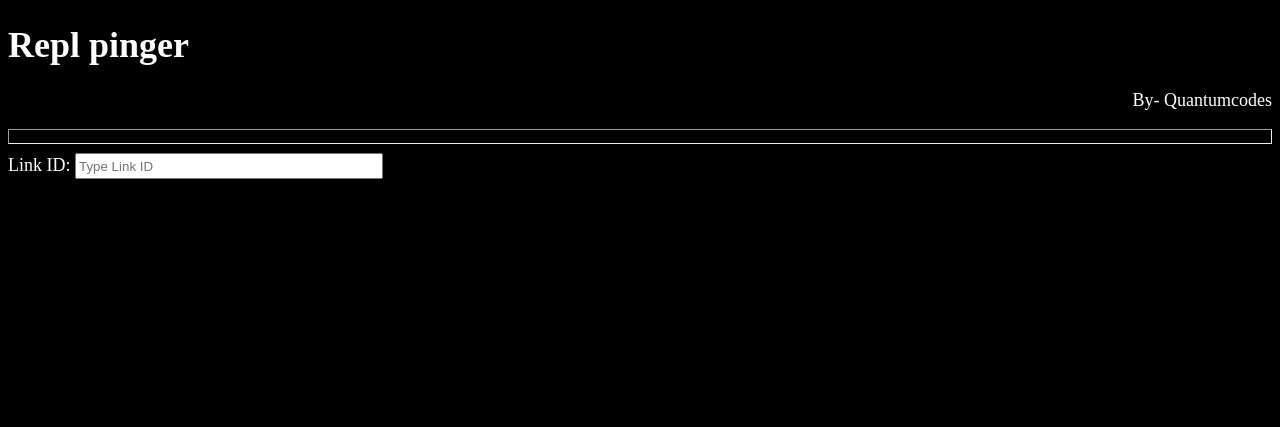
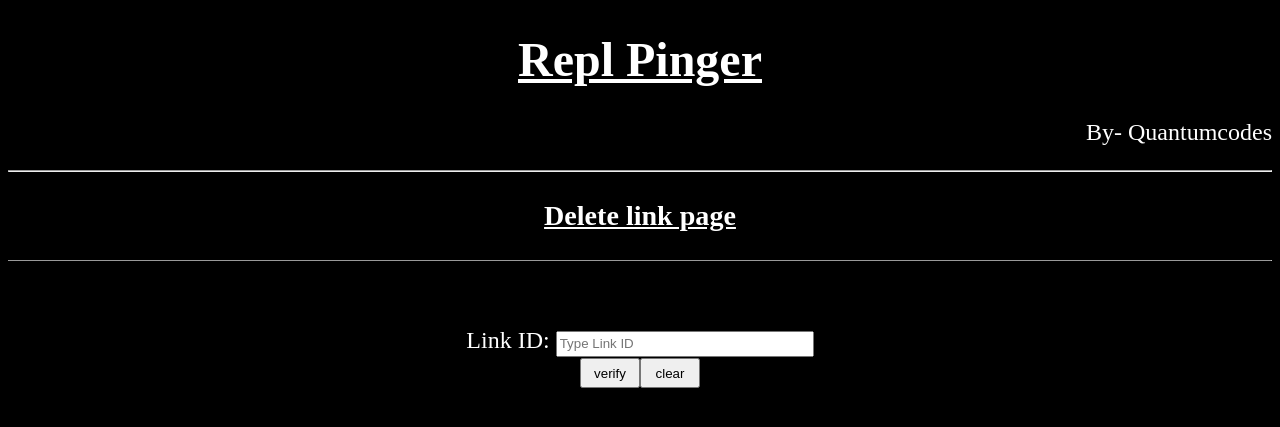
Before and after one commit to tucommenceapousser/Repl-PingR, a Flask app: page /delete in a window 1280 px wide. Shown: the top 427 px of the page. Run offline with Flask 2, Linux system fonts and the light colour scheme.

Commit message:
POST works

```diff
--- a/Keep.py
+++ b/Keep.py
@@ -1,9 +1,14 @@
-from flask import Flask, render_template
+from flask import Flask, render_template, request
 from threading import Thread
 app = Flask('app')
 
-@app.route("/delete")
+@app.route("/delete",methods = ["POST","GET"])
 def delete():
+  if request.method == "POST":
+    link = request.form['LinkID']
+    print(link)
+  elif "LinkID" in request.args:
+    print(request.args['LinkID'])
   return render_template("Delete.html")
 
 
--- a/templates/Delete.html
+++ b/templates/Delete.html
@@ -5,13 +5,17 @@
   </title>
 </head>
 <body bgcolor="black">
-  <font color = "white" size ="4">
-    <h1>Repl pinger</h1><p align="right"> By- Quantumcodes </p>
-    <hr size=15>
-    <form>
-      <label for="ID">Link ID: </label>
-      <input type="text" align="top" id="ID" name="LinkID" placeholder="Type Link ID" style="height: 20px; width:300px"><br>
-
+  <font color = "white" size ="5">
+    <h1><center><b><u>Repl Pinger</u></b></center></h1><p align="right"> By- Quantumcodes </p>
+    <hr size=2 style="color:green;">
+    <h3><p align="center"><u>Delete link page</u></p></h3>
+    <hr size="1">
+    <br>
+    <br>
+    <form align="center" action ="/delete" method="POST">
+      <label for="ID" align="bottom">Link ID: </label>
+      <input type="text" align="top" id="ID" name="LinkID" placeholder="Type Link ID" style="height: 20px; width:250px"><br>
+      <input type="submit" value="verify" style="height:30px; width:60px"><input type="reset" value="clear" style="height:30px; width:60px">
     </form>
   </font>
 </body>
```
